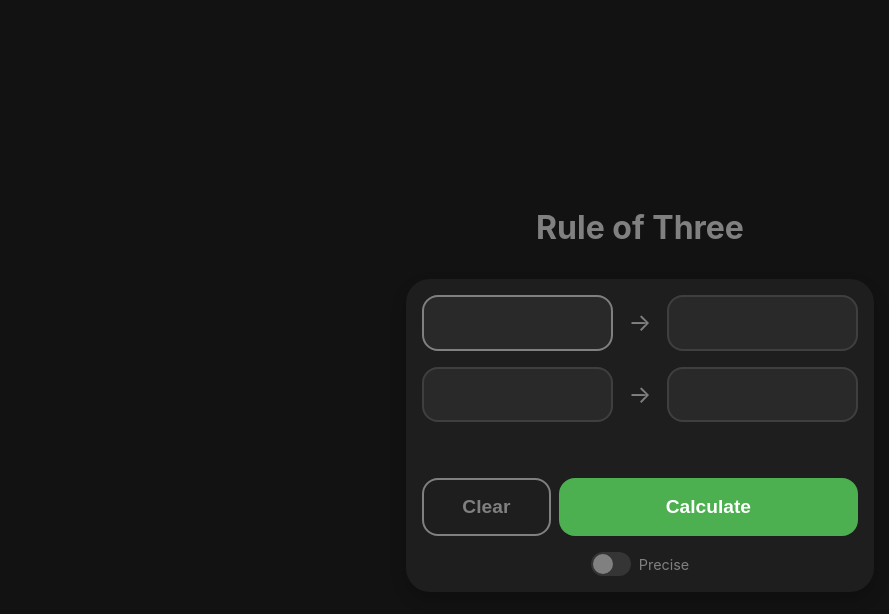
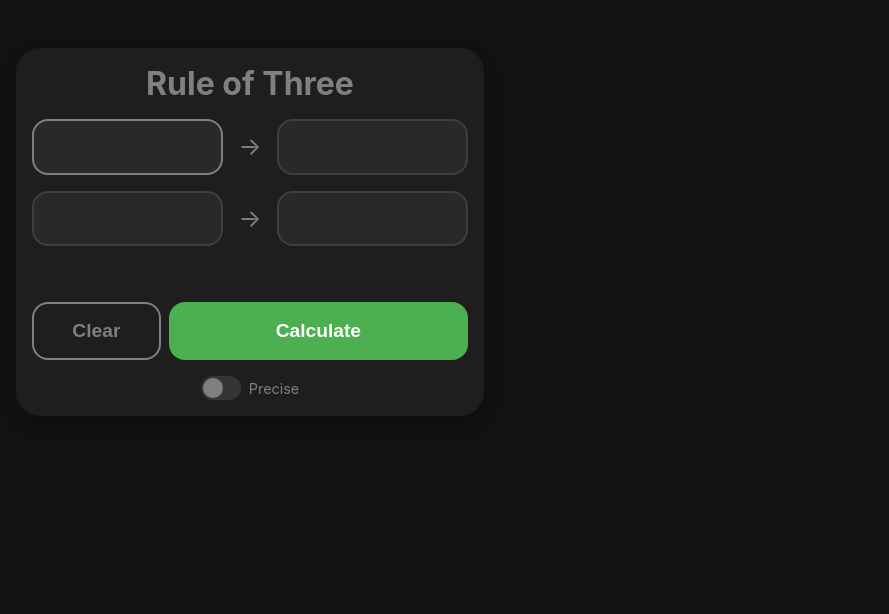
Before and after one commit to purpleglow/rule-of-3, a plain HTML site: page index.html in a window 1280 px wide. Shown: the whole page, without its empty margins (0-889 px from the left). Drawn offline with Linux system fonts and the light colour scheme.

Commit message:
Fixed layout for iOS keyboard and updated manifest

```diff
--- a/index.html
+++ b/index.html
@@ -27,8 +27,8 @@
 </head>
 <body>
     <div class="container">
-        <h1>Rule of Three</h1>
         <div class="calculator">
+            <h1>Rule of Three</h1>
             <div class="input-group">
                 <input type="number"
                        inputmode="decimal"
--- a/style.css
+++ b/style.css
@@ -18,8 +18,8 @@ body {
     color: var(--on-surface);
     min-height: 100vh;
     display: flex;
-    align-items: center;
-    justify-content: center;
+    align-items: flex-start;
+    padding-top: 2rem;
 }
 
 .container {
@@ -30,7 +30,7 @@ body {
 
 h1 {
     text-align: center;
-    margin-bottom: 2rem;
+    margin-bottom: 1rem;
     color: var(--primary-color);
     font-size: 2rem;
 }
```
Also changed, not shown: manifest.json.
